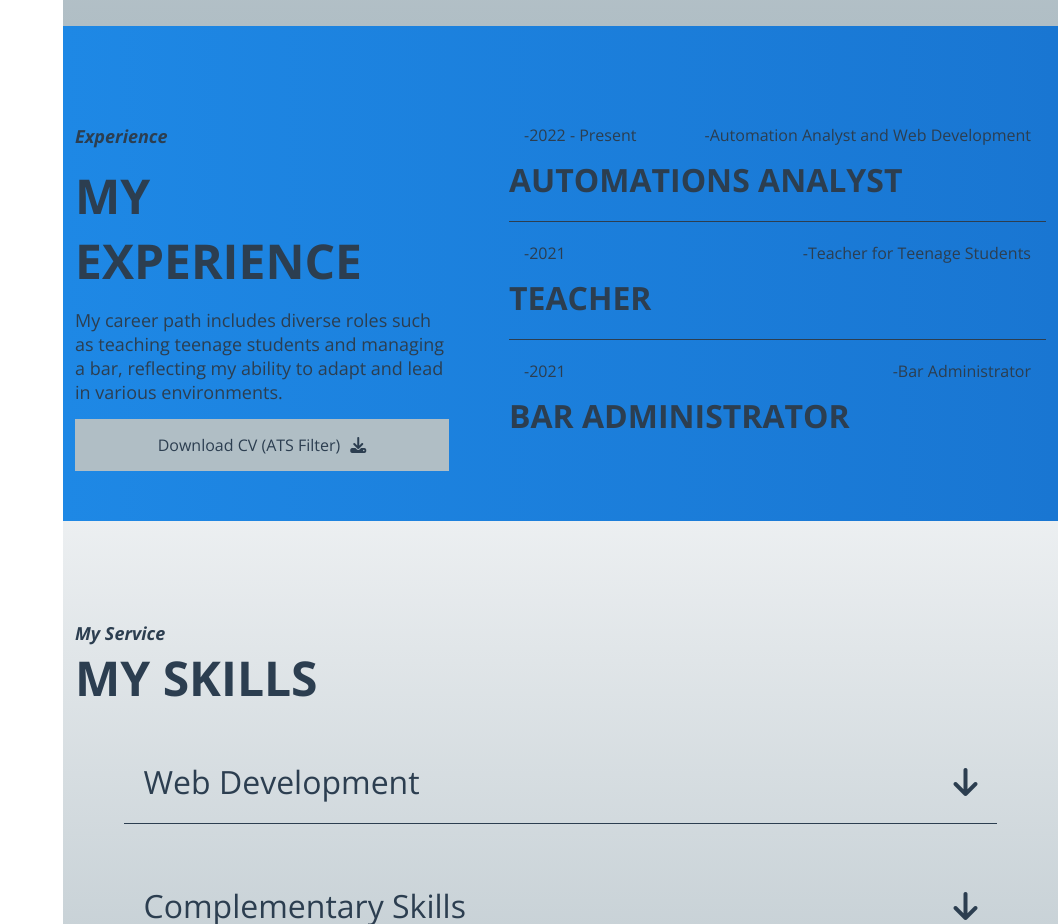
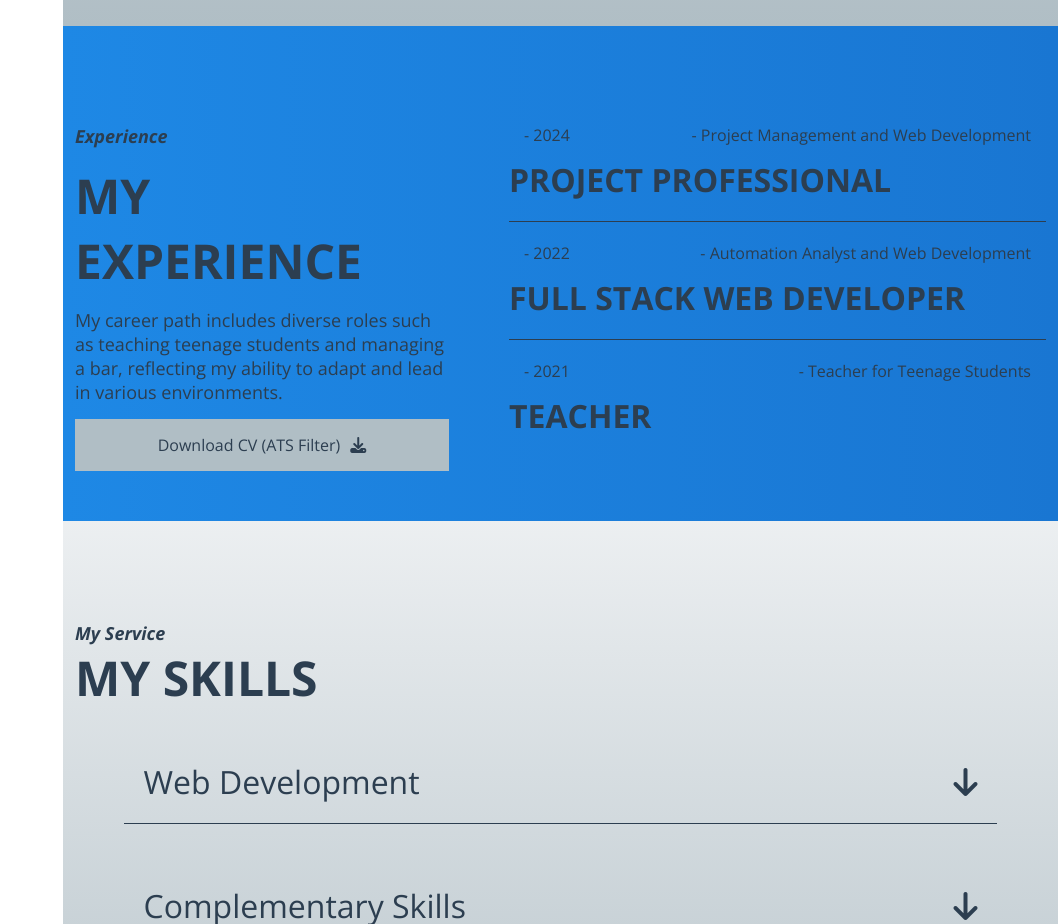
Before and after one commit to jcvillacob/portafolio, an Angular app: page / in a window 1280 px wide. Shown: the part 1800-2724 px from the top of the page, without its empty margins (222-1280 px from the left). Built offline with nearby package versions, Linux system fonts and the light colour scheme.

Commit message:
Experiencia corregida

```diff
--- a/src/app/components/experience/experience.component.html
+++ b/src/app/components/experience/experience.component.html
@@ -26,27 +26,27 @@
     <div class="experience-container__list">
 
         <div class="list__data">
-            <span class="data__fecha">-2022 - Present</span>
-            <span class="data__category">-Automation Analyst and Web Development</span>
+            <span class="data__fecha">- {{ list.fdate }}</span>
+            <span class="data__category">- {{ list.fcat }}</span>
         </div>
         <div class="list__exper">
-            <h5 class="exper__exp">AUTOMATIONS ANALYST</h5>
+            <h5 class="exper__exp">{{ list.fexp }}</h5>
         </div>
 
         <div class="list__data2">
-            <span class="data__fecha">-2021</span>
-            <span class="data__category">-Teacher for Teenage Students</span>
+            <span class="data__fecha">- {{ list.sdate }}</span>
+            <span class="data__category">- {{ list.scat }}</span>
         </div>
         <div class="list__exper">
-            <h5 class="exper__exp">TEACHER</h5>
+            <h5 class="exper__exp">{{ list.sexp }}</h5>
         </div>
 
         <div class="list__data2">
-            <span class="data__fecha">-2021</span>
-            <span class="data__category">-Bar Administrator</span>
+            <span class="data__fecha">- {{ list.tdate }}</span>
+            <span class="data__category">- {{ list.tcat }}</span>
         </div>
         <div class="list__exper">
-            <h5 class="exper__exp">BAR ADMINISTRATOR</h5>
+            <h5 class="exper__exp">{{ list.texp }}</h5>
         </div>
     </div>
 </div>
--- a/src/app/components/experience/experience.component.ts
+++ b/src/app/components/experience/experience.component.ts
@@ -1,5 +1,4 @@
-import { Component, OnDestroy } from '@angular/core';
-import { Observable, Subscription } from 'rxjs';
+import { Component } from '@angular/core';
 import { ThemeService } from 'src/app/services/theme.service';
 
 @Component({
@@ -7,26 +6,22 @@ import { ThemeService } from 'src/app/services/theme.service';
   templateUrl: './experience.component.html',
   styleUrls: ['./experience.component.css']
 })
-export class ExperienceComponent implements OnDestroy {
-  language!: Observable<number>;
+export class ExperienceComponent {
   general: any = {};
   generals: any[] = [
-    {subtitle: 'Experience', title: 'MY EXPERIENCE', paragraph: 'My career path includes diverse roles such as teaching teenage students and managing a bar, reflecting my ability to adapt and lead in various environments.'},
-    {subtitle: 'Experiencia', title: 'MI EXPERIENCIA', paragraph: 'Mi trayectoria profesional incluye roles diversos como enseñar a estudiantes adolescentes y gestionar un bar, reflejando mi capacidad para adaptarme y liderar en varios entornos.'}
+    { subtitle: 'Experience', title: 'MY EXPERIENCE', paragraph: 'My career path includes diverse roles such as teaching teenage students and managing a bar, reflecting my ability to adapt and lead in various environments.' },
+    { subtitle: 'Experiencia', title: 'MI EXPERIENCIA', paragraph: 'Mi trayectoria profesional incluye roles diversos como enseñar a estudiantes adolescentes y gestionar un bar, reflejando mi capacidad para adaptarme y liderar en varios entornos.' }
   ];
-
-  private languageSubscription: Subscription;
+  lists: any[] = [
+    { fdate: '2024', fcat: 'Project Management and Web Development', fexp: 'PROJECT PROFESSIONAL', sdate: '2022', scat: 'Automation Analyst and Web Development', sexp: 'FULL STACK WEB DEVELOPER', tdate: '2021', tcat: 'Teacher for Teenage Students', texp: 'TEACHER' },
+    { fdate: '2024', fcat: 'Gestión de Proyectos y desarrollo web', fexp: 'PROFESIONAL DE PROYECTOS', sdate: '2022', scat: 'Desarrollo web y análisis de automatizaciones', sexp: 'DESARROLLADOR WEB FULL STACK', tdate: '2021', tcat: 'Profesor de estudiantes adolescentes', texp: 'PROFESOR PRE-ICFES' }
+  ]
+  list: any = {};
 
   constructor(private themeService: ThemeService) {
-    this.language = this.themeService.language$;
-    this.languageSubscription = this.language.subscribe(lang => {
+    this.themeService.language$.subscribe(lang => {
       this.general = this.generals[lang];
+      this.list = this.lists[lang];
     });
   }
-
-  ngOnDestroy() {
-    if (this.languageSubscription) {
-      this.languageSubscription.unsubscribe();
-    }
-  }
 }
```
